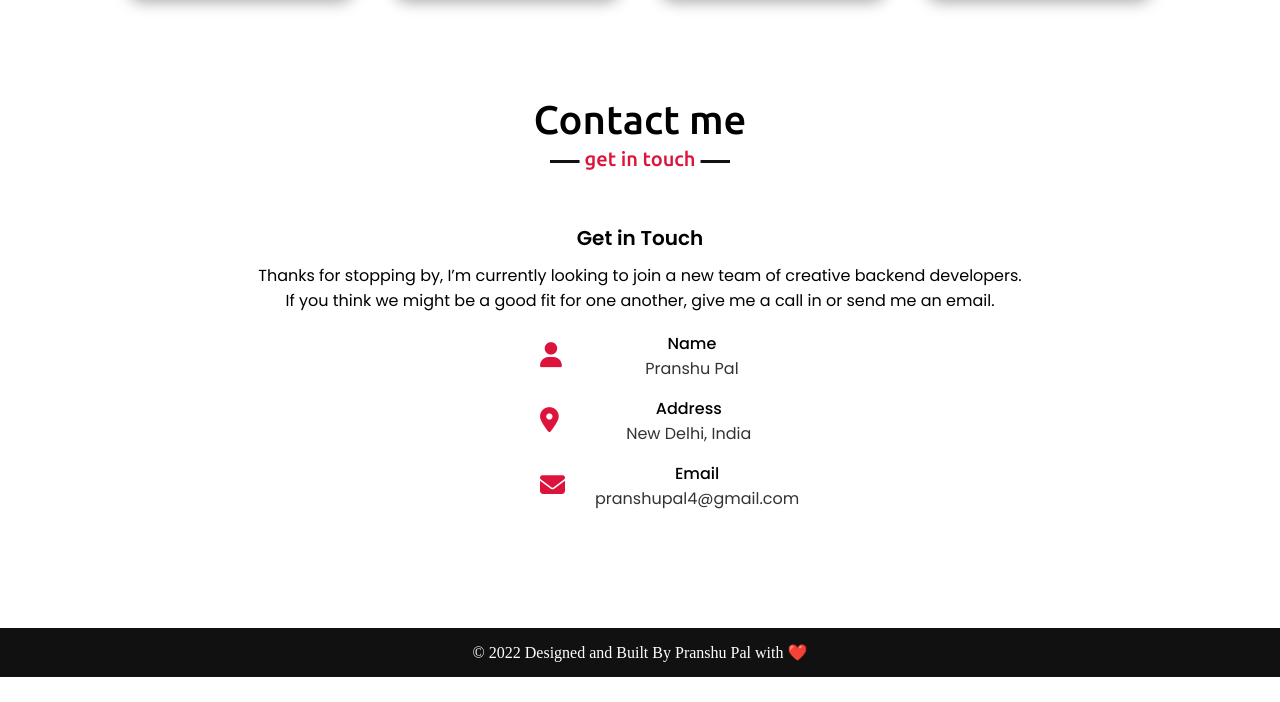
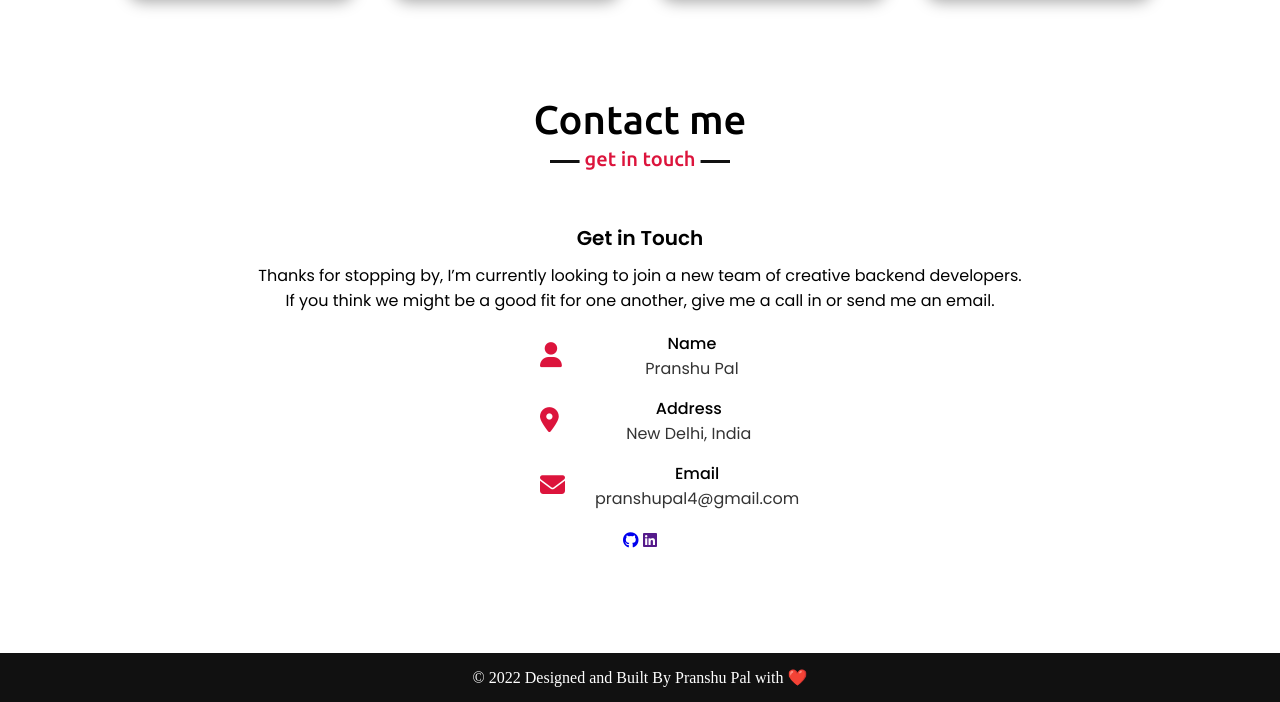
Before and after one commit to Pranshu4/Pranshu4.github.io, a plain HTML site: page index.html in a window 1280 px wide. Shown: the part 3187-3889 px from the top of the page. Before the commit the page ends 3864 px from the top, so only its background shows below. Drawn offline with nearby package versions, Linux system fonts and the light colour scheme.

Commit message:
github button

```diff
--- a/index.html
+++ b/index.html
@@ -198,7 +198,9 @@
                             </div>
                         </div>
                     </div>
-                </div>
+                    <a href="https://github.com/Pranshu4"><i class="fa-brands fa-github"></i></a>
+                    <a href=""><i class="fa-brands fa-linkedin"></i></a>
+                    </div>
                 <!-- <div class="column right">
                     <div class="text">Message me</div>
                     <form action="#">
```
